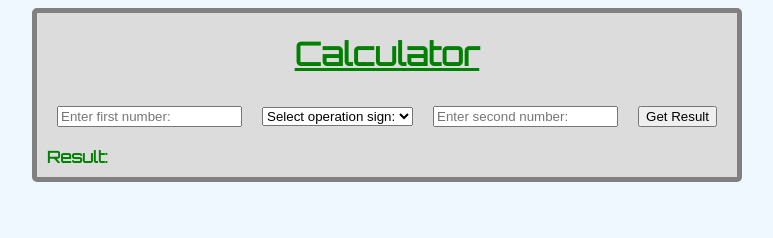
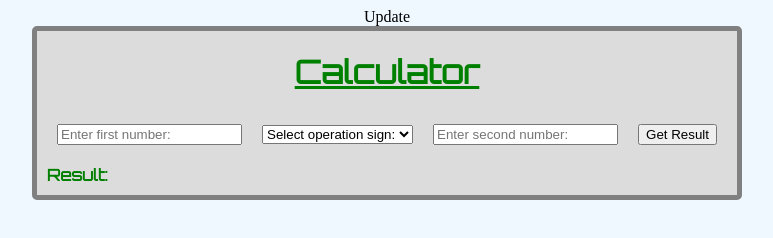
Before and after one commit to crunck78/Calculator, a plain HTML site: page index.html in a window 1280 px wide. Shown: the whole page, without its empty margins (253-1026 px from the left). Drawn offline with Linux system fonts and the light colour scheme.

Commit message:
Update index.html

```diff
--- a/index.html
+++ b/index.html
@@ -11,7 +11,7 @@
 </head>
 
 <body>
-
+	Update
 	<!--Bild von <a href="https://pixabay.com/de/users/TheDigitalArtist-202249/?utm_source=link-attribution&amp;utm_medium=referral&amp;utm_campaign=image&amp;utm_content=4009714">Pete Linforth</a> auf <a href="https://pixabay.com/de/?utm_source=link-attribution&amp;utm_medium=referral&amp;utm_campaign=image&amp;utm_content=4009714">Pixabay</a>"-->
 	<div class="calculator">
 		<!--<img src="img/matrix-4009714_640.jpg" alt="matrix-image" class="calculator-img">-->
```
